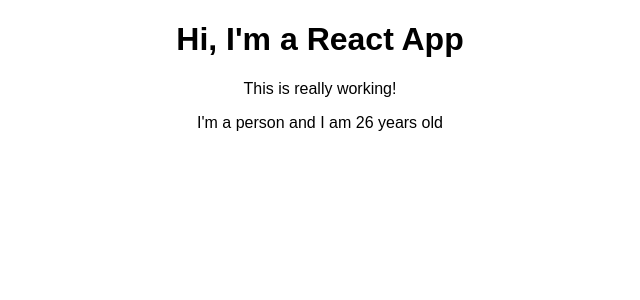
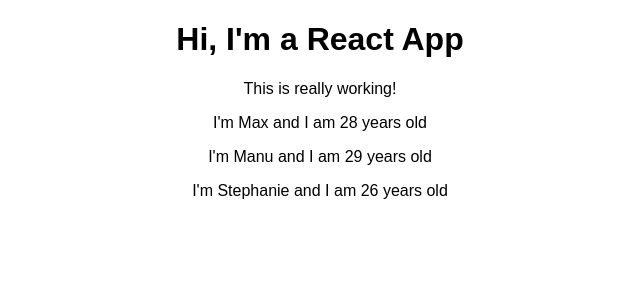
Before and after one commit to PhusionDev/udemy-react-complete-guide, a React (Create React App) app: page / in a window 1280 px wide. Shown: the top 300 px of the page, without its empty margins (320-960 px from the left). Built offline with nearby package versions, Linux system fonts and the light colour scheme.

Commit message:
03_36 Working With Props

```diff
--- a/src/App.js
+++ b/src/App.js
@@ -8,7 +8,9 @@
       <div className="App">
         <h1>Hi, I'm a React App</h1>
         <p>This is really working!</p>
-        <Person />
+        <Person name="Max" age="28" />
+        <Person name="Manu" age="29">My Hobbies: Racing</Person>
+        <Person name="Stephanie" age="26" />
       </div>
     );
   }
--- a/src/Person/Person.js
+++ b/src/Person/Person.js
@@ -1,7 +1,7 @@
 import React from 'react';
 
-const person = () => {
-  return <p>I'm a person and I am {Math.floor(Math.random() * 30)} years old</p>
+const person = (props) => {
+  return <p>I'm {props.name} and I am {props.age} years old</p>
 }
 
 export default person;
```
